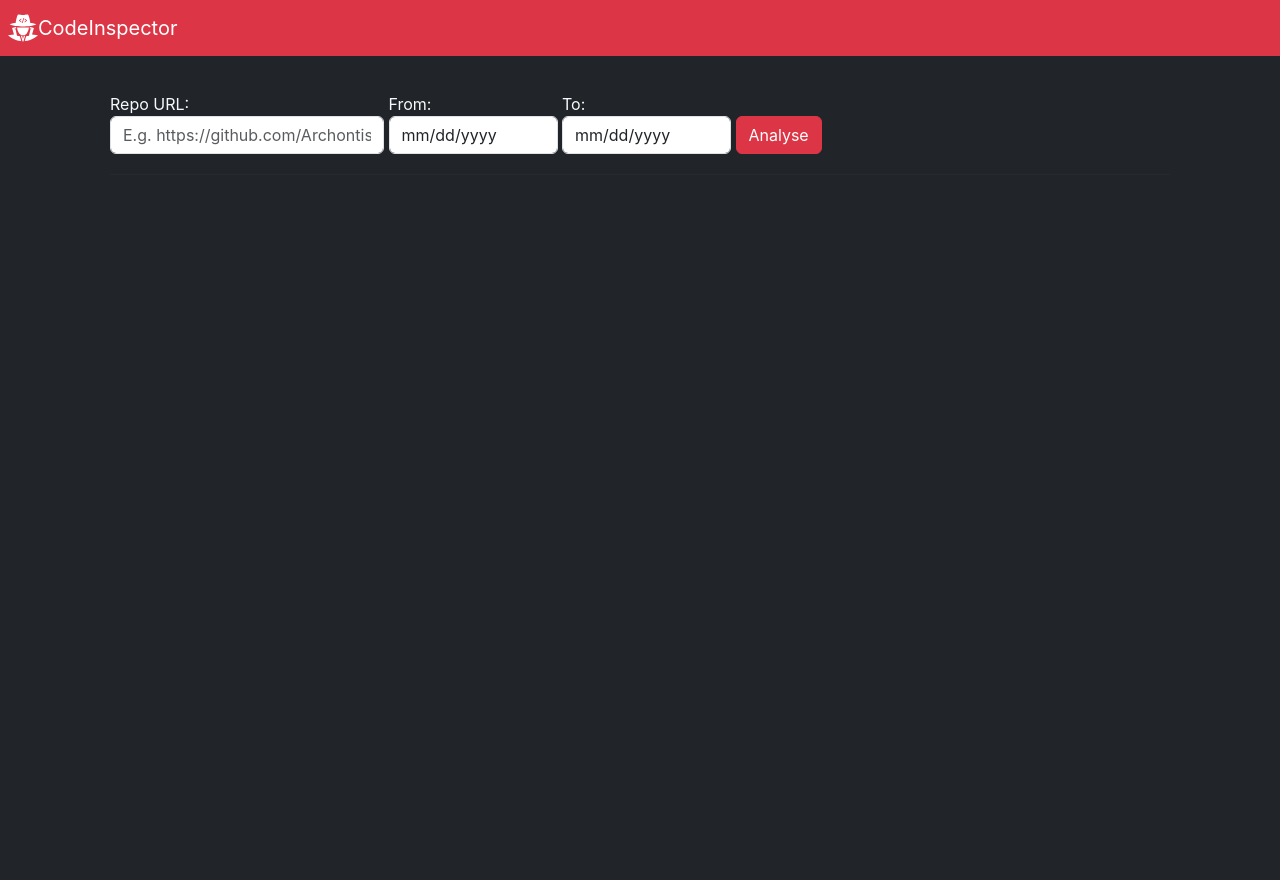
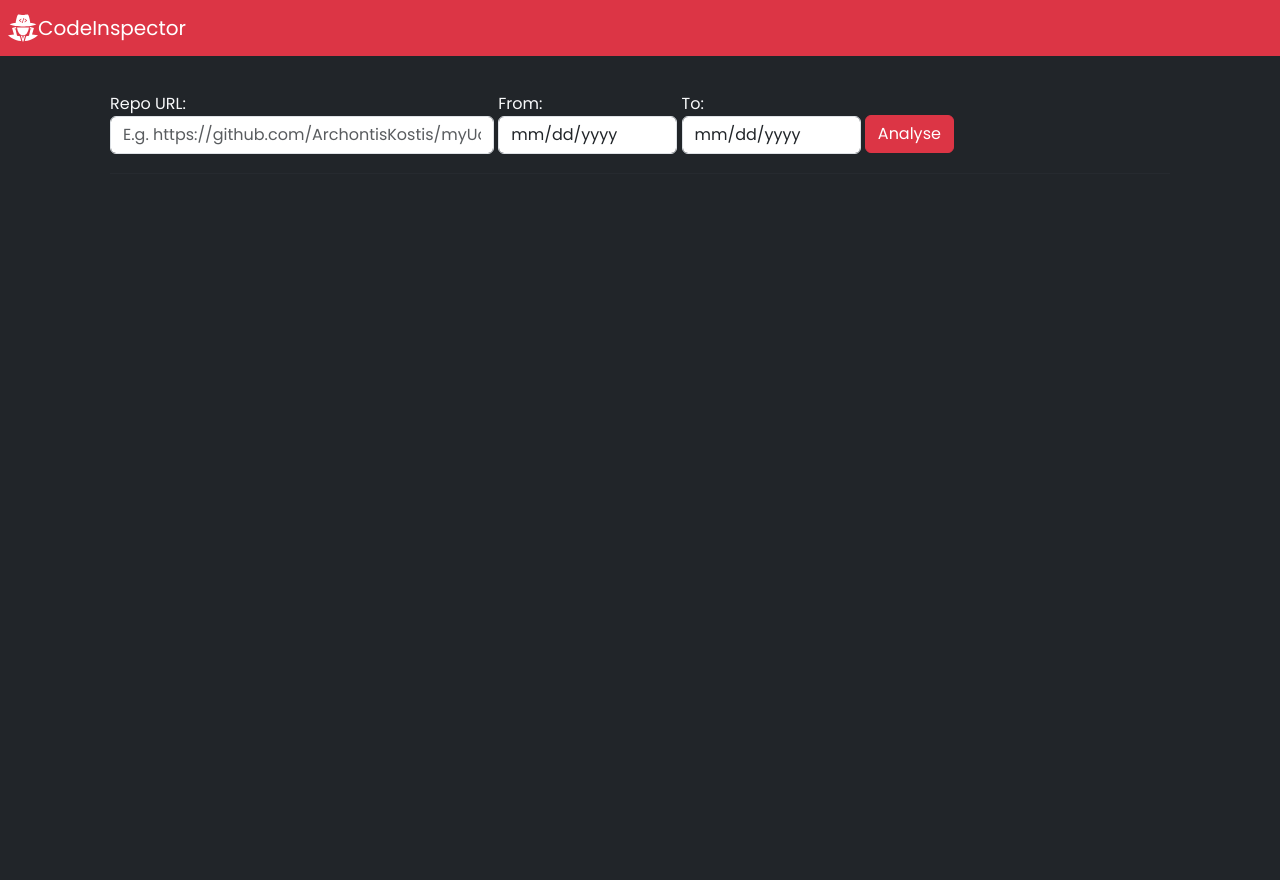
Before and after one commit to ArchontisKostis/CodeInspectorFLASK, a Flask app: page / in a window 1280 px wide. Run offline with Flask 2, Linux system fonts and the light colour scheme.

Commit message:
Update style.css

```diff
--- a/static/assets/css/style.css
+++ b/static/assets/css/style.css
@@ -1,7 +1,10 @@
+@import url('https://fonts.googleapis.com/css2?family=Poppins:wght@400;600&display=swap');
+
 * {
   margin: 0;
   padding: 0;
   box-sizing: border-box;
+  font-family: 'Poppins', sans-serif;
 }
 
 body {
@@ -16,10 +19,20 @@ nav a{
   flex-direction: row;
   align-items: center;
   justify-content: center;
+  font-family: 'Poppins', sans-serif;
+}
+
+.form-control:focus {
+  border-color: #dc3545;
+  box-shadow: inset 0 1px 1px rgba(0, 0, 0, 0.075), 0 0 8px rgba(255, 0, 0, 0.6);
 }
 
 .container {
   padding: 5vh;
+}
+
+#repo-url {
+  width: 30vw;
 }
 
 .alert {
```
